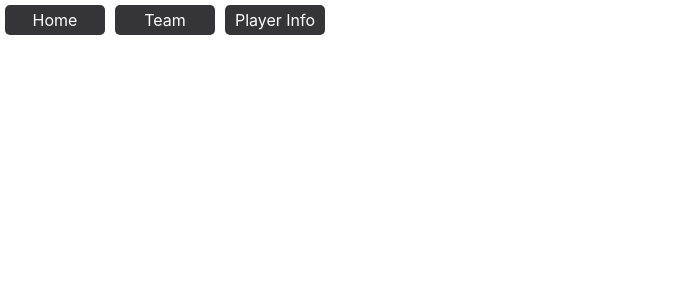
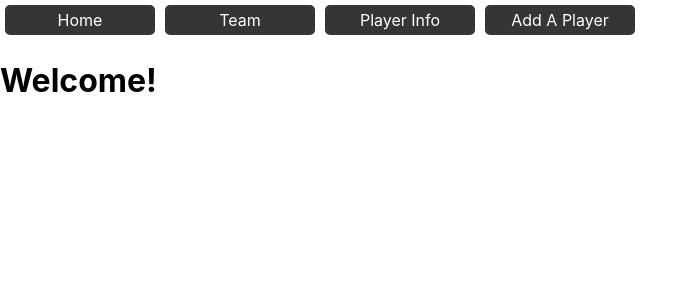
Before and after one commit to doswald32/phase-2-final-project, a React (Create React App) app in the folder phase-2-final-project/: page / in a window 1280 px wide. Shown: the top 300 px of the page, without its empty margins (0-697 px from the left). Built offline with nearby package versions, Linux system fonts and the light colour scheme.

Commit message:
added error page

```diff
--- a/phase-2-final-project/src/App.css
+++ b/phase-2-final-project/src/App.css
@@ -2,7 +2,7 @@
   display: inline-block;
   box-sizing: border-box;
   border-radius: 5px;
-  width: 100px;
+  width: 150px;
   padding: 5px;
   margin: 5px;
   background: rgb(53, 53, 55);
--- a/phase-2-final-project/src/App.js
+++ b/phase-2-final-project/src/App.js
@@ -7,6 +7,9 @@ function App() {
       <header className="App-header">
         <NavBar />
       </header>
+      <main>
+        <h1>Welcome!</h1>
+      </main>
     </div>
   );
 }
--- a/phase-2-final-project/src/NavBar.js
+++ b/phase-2-final-project/src/NavBar.js
@@ -21,6 +21,12 @@ function NavBar() {
             >
               Player Info
             </NavLink>
+            <NavLink
+            to="/login"
+            className="nav-link"
+            >
+              Add A Player
+            </NavLink>
         </nav>
     );
 };
--- a/phase-2-final-project/src/index.js
+++ b/phase-2-final-project/src/index.js
@@ -8,7 +8,8 @@ import { createBrowserRouter, RouterProvider } from "react-router-dom";
 const router = createBrowserRouter([
   {
     path: "/",
-    element: <App />
+    element: <App />,
+
   }
 ]);
 
```
Also changed, not shown: phase-2-final-project/src/Error.js (added, +19 -0 lines).
